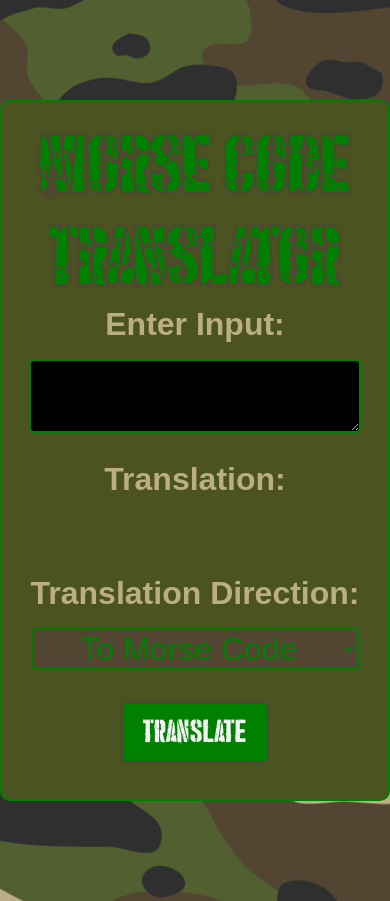
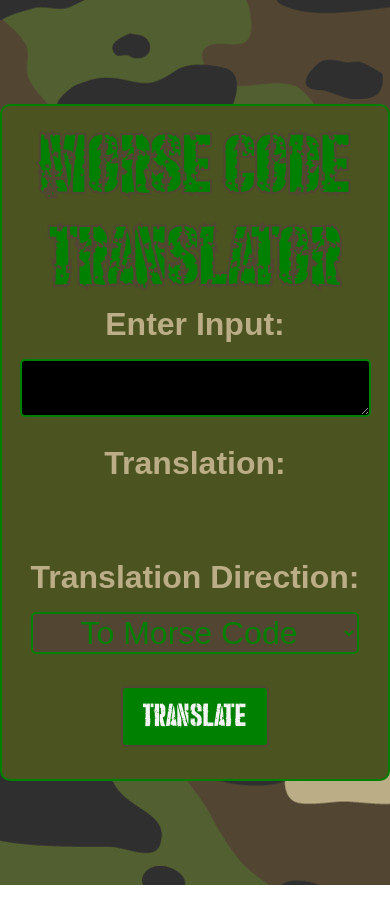
Before and after one commit to Dave-ctr/morseCodeTranslator, a website with bundled scripts: page index.html in a window 390 px wide. Built offline with nearby package versions, Linux system fonts and the light colour scheme; a web font is replaced by a local one.

Commit message:
css tweaked - todo: add media queries for more accurate fine tuning

```diff
--- a/styles/style.css
+++ b/styles/style.css
@@ -24,8 +24,8 @@ body
   flex-direction: column;
   justify-content: space-evenly;
   align-items: center;
-  margin: 100px auto;
-  padding: 20px;
+  margin: 6.5rem auto;
+  padding: 1rem;
   background-color: var(--primary-background-color);
   color: var(--primary-color);
   border: 2px solid var(--primary-color);
@@ -61,7 +61,7 @@ body
 
 .container__translation-input
 {
-  width: 85vw;
+  width: 90vw;
   background-color: var(--secondary-color);
   color: var(--primary-color);
   font-size: 1.5rem;
@@ -69,7 +69,6 @@ body
   border: 2px solid var(--primary-color);
   border-radius: 5px;
   resize: vertical;
-  padding: 0.5rem;
 }
 
 .container__translation-output
@@ -78,7 +77,7 @@ body
   font-size: 2rem;
   text-align: center;
   color: var(--secondary-color);
-  max-width: 85vw;
+  max-width: 90vw;
 }
 
 
```
